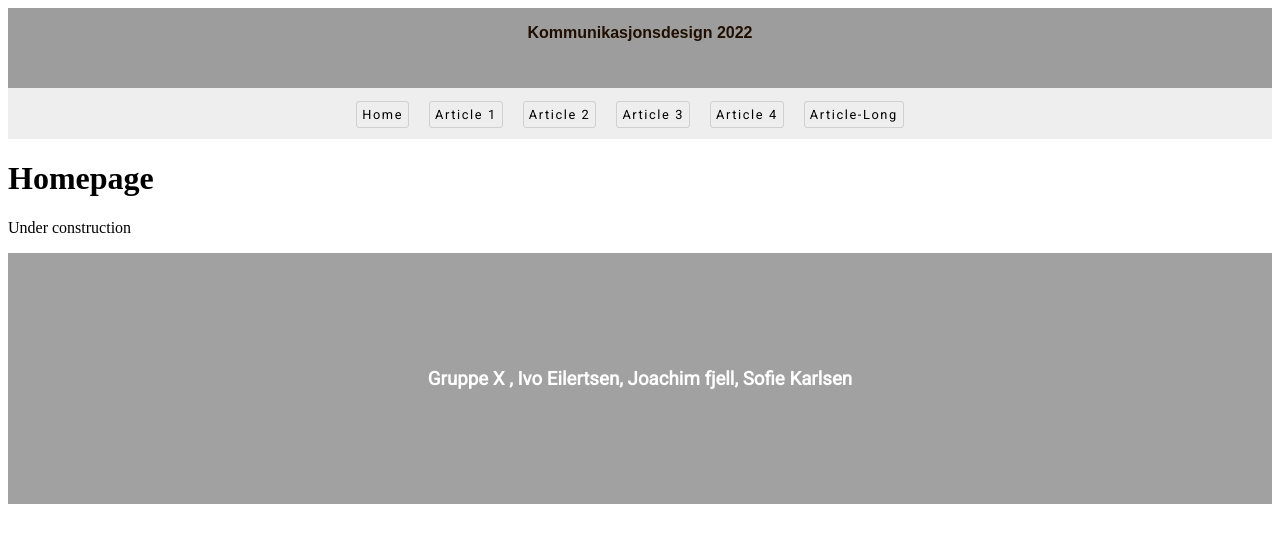
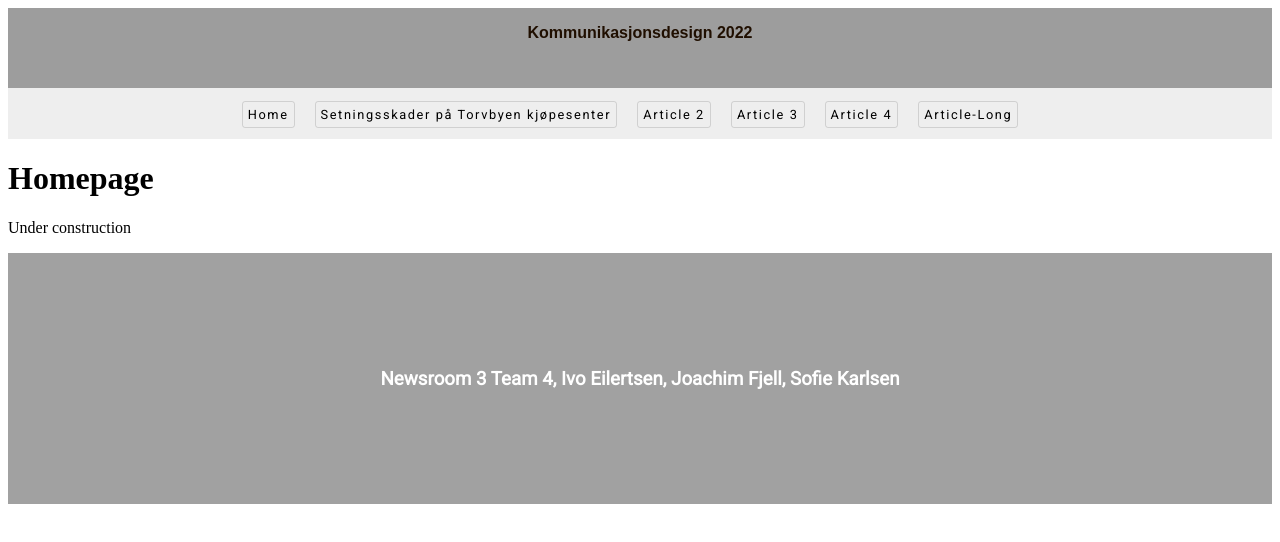
Before and after one commit to Soso2509/ComDes2022, a React (Create React App) app: page / in a window 1280 px wide. Shown: the top 542 px of the page. Built offline with nearby package versions, Linux system fonts and the light colour scheme; a web font is replaced by a local one.

Commit message:
adds i footer og endringer i filsti Newsroom og team lagt til footer og artikkel-tittel lagt til som url og i nav

```diff
--- a/src/App.js
+++ b/src/App.js
@@ -13,7 +13,7 @@ export default function App() {
       <Routes>
         <Route path="/" element={<Layout />}>
           <Route index element={<Home />} />
-          <Route path="article1" element={<Article1 />} />
+          <Route path="Setningsskader-på-Torvbyen-kjøpesenter" element={<Article1 />} />
           <Route path="article2" element={<Article2 />} />
           <Route path="article3" element={<Article3 />} />
           <Route path="article4" element={<Article4 />} />
--- a/src/components/Footer.js
+++ b/src/components/Footer.js
@@ -1,7 +1,7 @@
 export default function Footer() {
   return (
     <footer>
-      <h3>Gruppe X , Ivo Eilertsen, Joachim fjell, Sofie Karlsen</h3>
+      <h3>Newsroom 3 Team 4, Ivo Eilertsen, Joachim Fjell, Sofie Karlsen</h3>
     </footer>
   );
 }
--- a/src/components/Layout.js
+++ b/src/components/Layout.js
@@ -12,7 +12,7 @@ export default function Layout() {
             <Link to="/">Home</Link>
           </li>
           <li>
-            <Link to="/article1">Article 1</Link>
+            <Link to="/Setningsskader-på-Torvbyen-kjøpesenter">Setningsskader på Torvbyen kjøpesenter</Link>
           </li>
           <li>
             <Link to="/article2">Article 2</Link>
```
